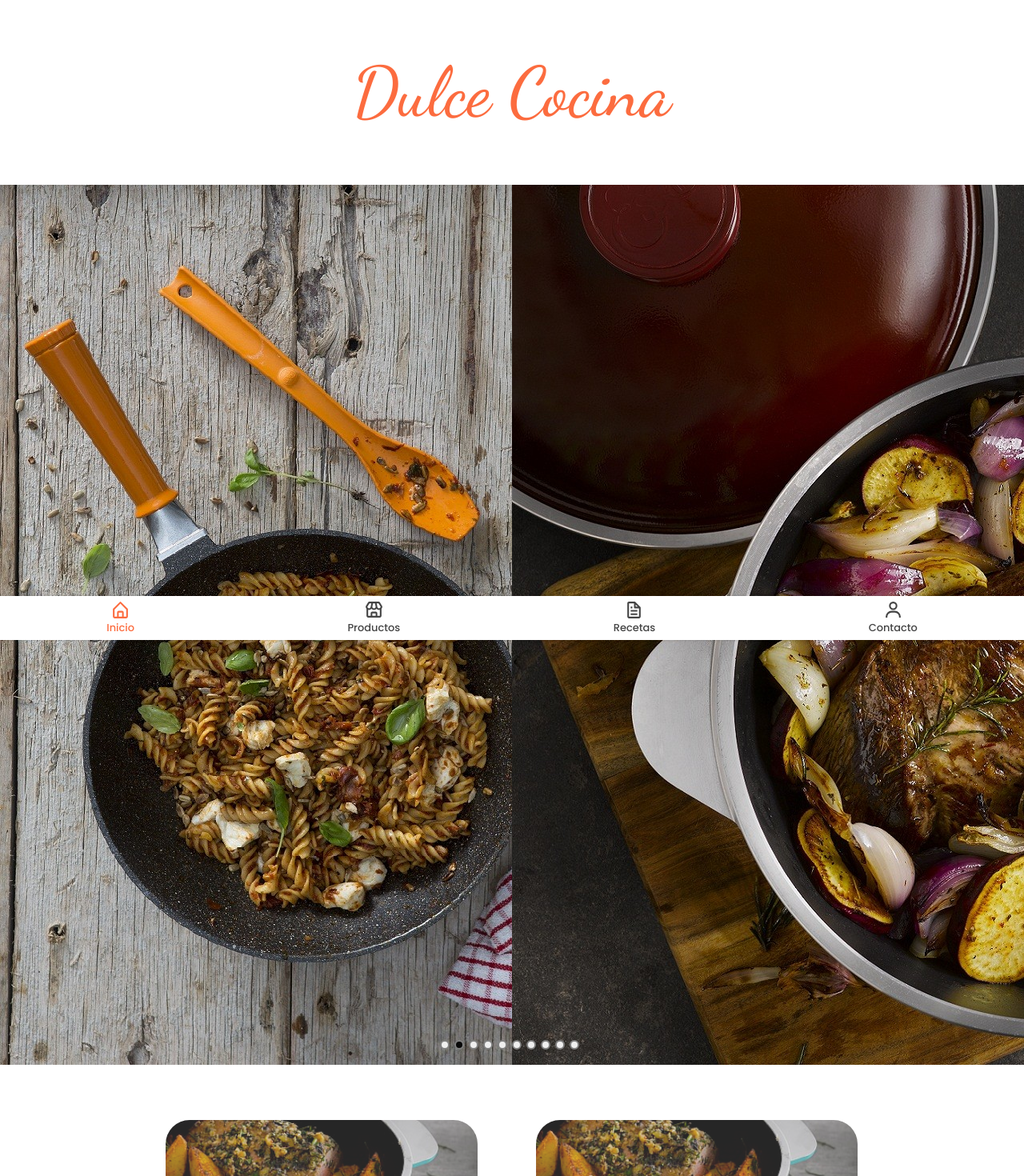
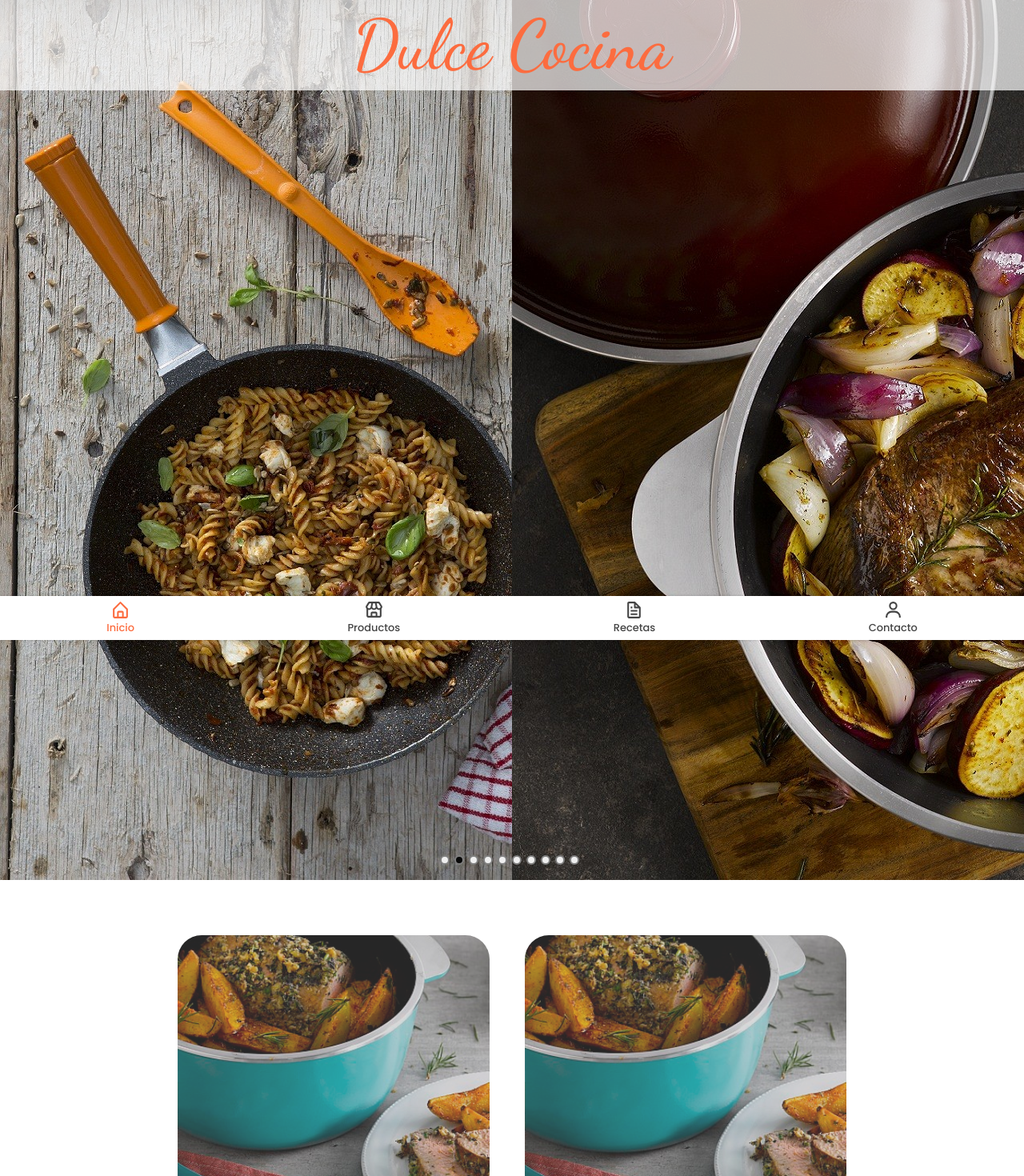
Before and after one commit to oscarfalero/dulcereact, a React (Create React App) app: page / in a window 1280 px wide. Shown: the top 1470 px of the page at 80% size. Built offline with nearby package versions, Linux system fonts and the light colour scheme.

Commit message:
Web header reajustado
tambien se cambio el padding para que la carta tenga 15px de entre borde y borde

```diff
--- a/src/components/header/Header.module.css
+++ b/src/components/header/Header.module.css
@@ -1,9 +1,14 @@
 @import url("https://fonts.googleapis.com/css2?family=Dancing+Script:wght@500;700&display=swap");
 
 h1 {
+  position: absolute;
+  padding: 5px 0px;
+  width: 100%;
   font-family: "Dancing Script", cursive;
   font-size: 6rem;
   color: #fc6c3f;
+  background-color: rgba(255, 255, 255, 0.7);
+  z-index: 9990;
 }
 
 a {
@@ -13,7 +18,6 @@ a {
 .header {
   position: relative;
   text-align: center;
-  margin: 5% 0px;
 }
 
 @media only screen and (max-width: 600px) {
--- a/src/components/receipt_card/ReceiptCard.module.css
+++ b/src/components/receipt_card/ReceiptCard.module.css
@@ -22,7 +22,7 @@ img {
   display: -webkit-box;
   display: -ms-flexbox;
   display: flex;
-  padding: 1rem;
+  padding: 1rem 0px;
 }
 
 .card {
```
